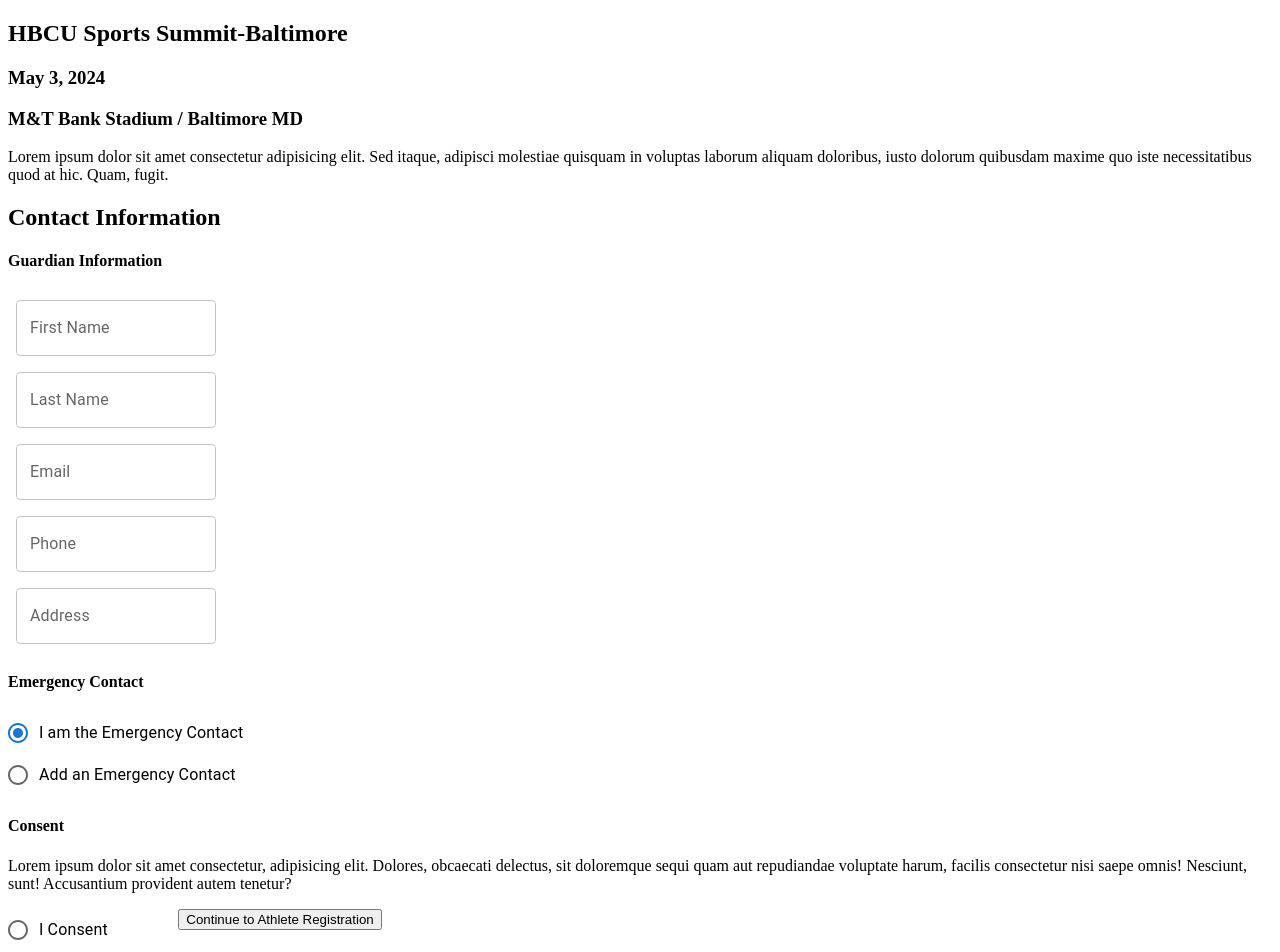
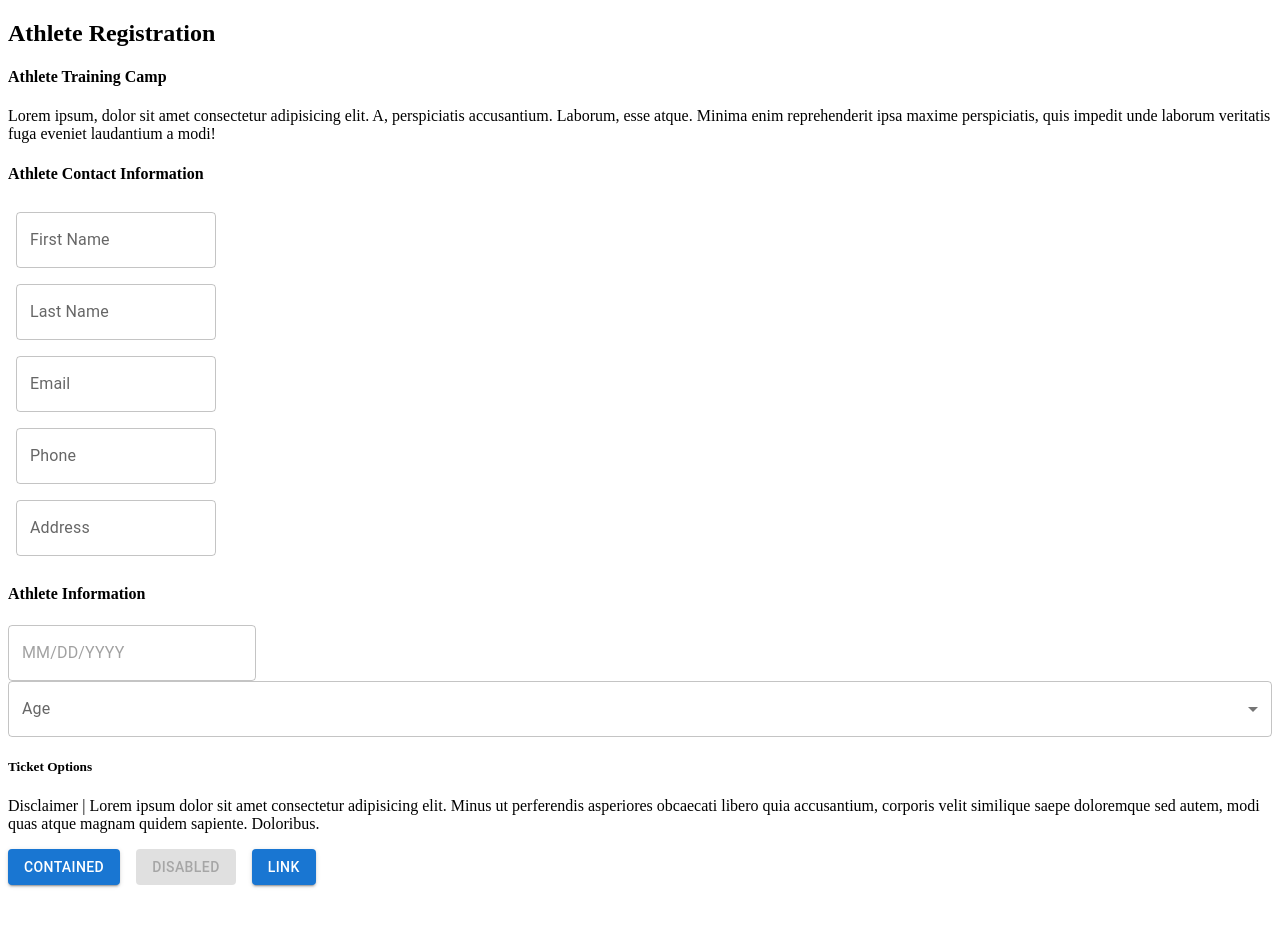
Before and after one commit to Jvictor940/hbcu-ticketing-page, a React (Create React App) app: page /checkout in a window 1280 px wide. Shown: the top 952 px of the page. After the commit the page ends 893 px from the top, so only its background shows below. Built offline with nearby package versions, Linux system fonts and the light colour scheme.

Commit message:
created a boilerplate for all pages

```diff
--- a/package.json
+++ b/package.json
@@ -6,9 +6,14 @@
     "@emotion/react": "^11.11.1",
     "@emotion/styled": "^11.11.0",
     "@mui/material": "^5.14.18",
+    "@mui/x-date-pickers": "^6.18.1",
     "@testing-library/jest-dom": "^5.17.0",
     "@testing-library/react": "^13.4.0",
     "@testing-library/user-event": "^13.5.0",
+    "date-fns": "^2.30.0",
+    "dayjs": "^1.11.10",
+    "luxon": "^3.4.4",
+    "moment": "^2.29.4",
     "react": "^18.2.0",
     "react-dom": "^18.2.0",
     "react-scripts": "5.0.1",
--- a/src/App.js
+++ b/src/App.js
@@ -1,9 +1,17 @@
-import ContactInformation from "./components/registration/contactInformation";
+// import ContactInformation from "./components/registration/contactInformation";
+import AthleteRegistration from "./components/registration/athleteRegistration";
+// import GeneralAdmission from "./components/registration/generalAdmission";
+// import CheckOut from "./components/registration/checkout";
+// import Congrats from "./components/registration/congrats";
 
 function App() {
   return (
     <div>
-      <ContactInformation firstName='Jerry' />
+      {/* <ContactInformation firstName='Jerry' /> */}
+      <AthleteRegistration />
+      {/* <GeneralAdmission /> */}
+      {/* <CheckOut /> */}
+      {/* <Congrats /> */}
     </div>
   );
 }
--- a/src/components/registration/athleteRegistration.jsx
+++ b/src/components/registration/athleteRegistration.jsx
@@ -1,8 +1,34 @@
 import React from "react";
+import FieldEntry from "../../form_components/FieldEntry/FieldEntry";
+import BasicSelect from "../../form_components/Dropdown/athleteInfoDropdown";
+import ContainedButtons from "../../form_components/Buttons/buttons";
+import FirstComponent from "../../form_components/Calendar/calendar";
 
 const AthleteRegistration = () => {
     return(
-        <div>Hello from the Athlete Registration page</div>
+        <div>
+            <h2>Athlete Registration</h2>
+            <h4>Athlete Training Camp</h4>
+            <p>Lorem ipsum, dolor sit amet consectetur adipisicing elit. A, perspiciatis accusantium. Laborum, esse atque. Minima enim reprehenderit ipsa maxime perspiciatis, quis impedit unde laborum veritatis fuga eveniet laudantium a modi!</p>
+
+            <h4>Athlete Contact Information</h4>
+            <FieldEntry title='First Name' />
+            <FieldEntry title='Last Name'/>
+            <FieldEntry title='Email'/>
+            <FieldEntry title='Phone'/>
+            <FieldEntry title='Address'/>
+
+            <h4>Athlete Information</h4>
+            <FirstComponent />
+            <BasicSelect />
+
+            <h5>Ticket Options</h5>
+
+            <p>Disclaimer | Lorem ipsum dolor sit amet consectetur adipisicing elit. Minus ut perferendis asperiores obcaecati libero quia accusantium, corporis velit similique saepe doloremque sed autem, modi quas atque magnam quidem sapiente. Doloribus.</p>
+
+            <ContainedButtons />
+
+        </div>
     )
 }
 
--- /dev/null
+++ b/src/form_components/Buttons/buttons.jsx
@@ -0,0 +1,19 @@
+import * as React from 'react';
+import Button from '@mui/material/Button';
+import Stack from '@mui/material/Stack';
+
+const ContainedButtons = () => {
+  return (
+    <Stack direction="row" spacing={2}>
+      <Button variant="contained">Contained</Button>
+      <Button variant="contained" disabled>
+        Disabled
+      </Button>
+      <Button variant="contained" href="#contained-buttons">
+        Link
+      </Button>
+    </Stack>
+  );
+}
+
+export default ContainedButtons;
--- /dev/null
+++ b/src/form_components/Calendar/calendar.jsx
@@ -0,0 +1,12 @@
+import * as React from 'react';
+import { AdapterDayjs } from '@mui/x-date-pickers/AdapterDayjs';
+import { LocalizationProvider } from '@mui/x-date-pickers/LocalizationProvider';
+import { DatePicker } from '@mui/x-date-pickers/DatePicker';
+
+export default function FirstComponent() {
+  return (
+    <LocalizationProvider dateAdapter={AdapterDayjs}>
+      <DatePicker />
+    </LocalizationProvider>
+  );
+}
--- /dev/null
+++ b/src/form_components/Dropdown/athleteInfoDropdown.jsx
@@ -0,0 +1,35 @@
+import * as React from 'react';
+import Box from '@mui/material/Box';
+import InputLabel from '@mui/material/InputLabel';
+import MenuItem from '@mui/material/MenuItem';
+import FormControl from '@mui/material/FormControl';
+import Select from '@mui/material/Select';
+
+const BasicSelect = () => {
+  const [age, setAge] = React.useState('');
+
+  const handleChange = (event) => {
+    setAge(event.target.value);
+  };
+
+  return (
+    <Box sx={{ minWidth: 120 }}>
+      <FormControl fullWidth>
+        <InputLabel id="demo-simple-select-label">Age</InputLabel>
+        <Select
+          labelId="demo-simple-select-label"
+          id="demo-simple-select"
+          value={age}
+          label="Age"
+          onChange={handleChange}
+        >
+          <MenuItem value={10}>Ten</MenuItem>
+          <MenuItem value={20}>Twenty</MenuItem>
+          <MenuItem value={30}>Thirty</MenuItem>
+        </Select>
+      </FormControl>
+    </Box>
+  );
+}
+
+export default BasicSelect;
```
Also changed, not shown: src/components/registration/checkout.jsx (+21 -0 lines), src/components/registration/congrats.jsx (+13 -0 lines), src/components/registration/generalAdmission.jsx (+15 -0 lines), 1 other file (tests, documents, lock files or other folders).
